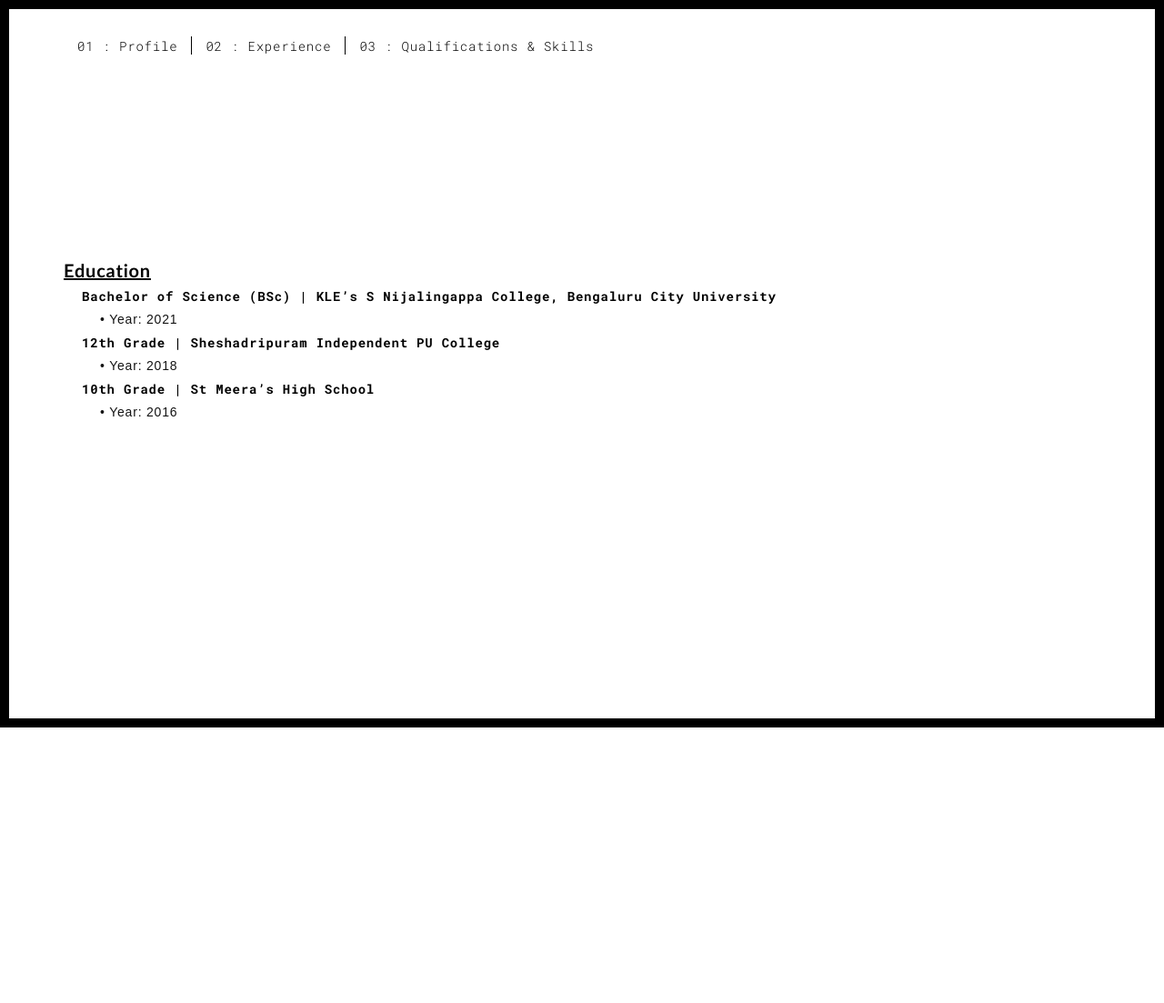
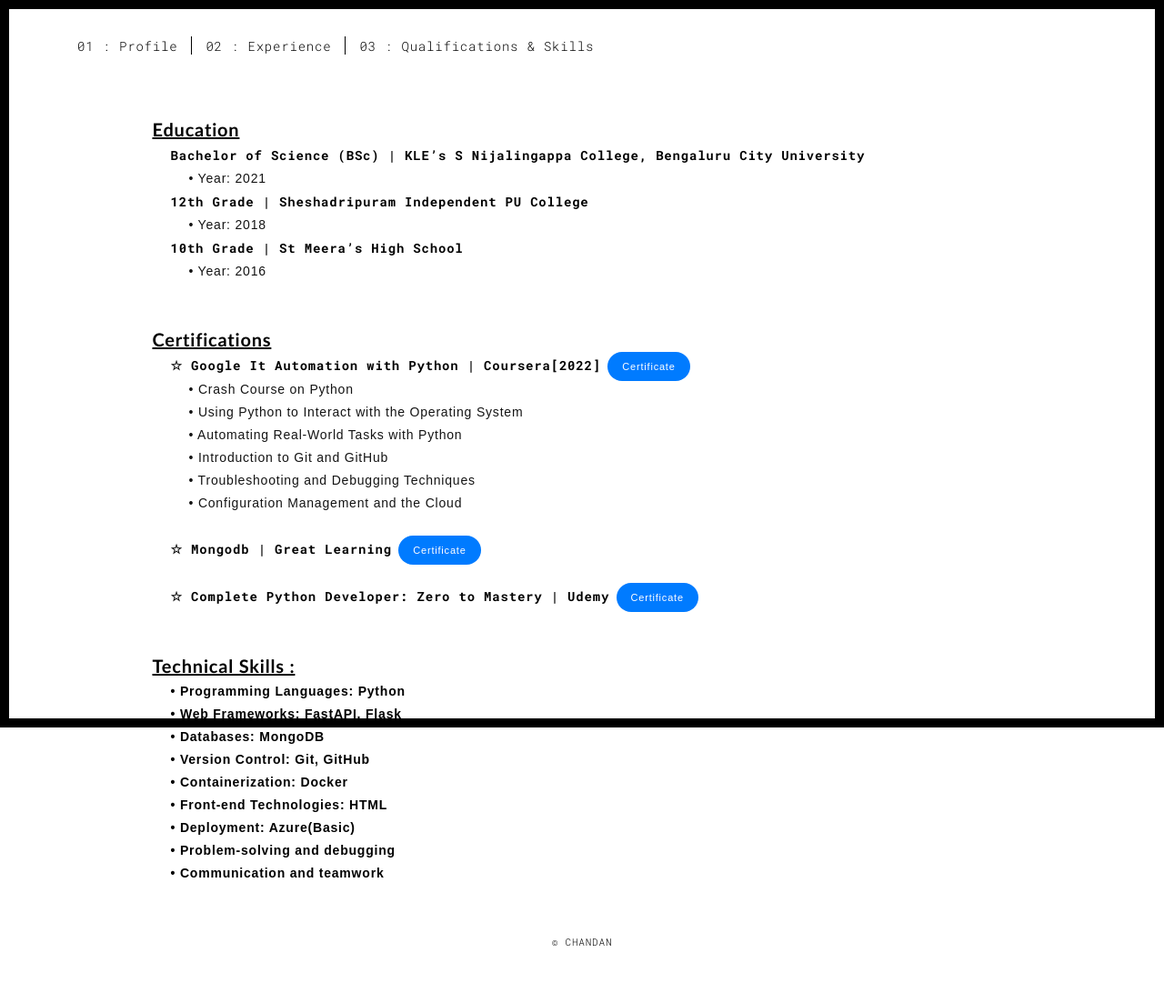
Before and after one commit to chandan-python/personal-portpolio, a Flask app: page /Qualifications.html in a window 1280 px wide. Shown: the whole page at 91% size. Before the commit the page ends 800 px from the top, so only its background shows below. Run offline with Flask 3, Linux system fonts and the light colour scheme; some libraries are stand-ins or nearby versions.

Commit message:
modifications

```diff
--- a/templates/Qualifications.html
+++ b/templates/Qualifications.html
@@ -9,21 +9,17 @@
   <meta name="google" content="notranslate" />
   <meta content="Mashup templates have been developped by Orson.io team" name="author">
 
-  <!-- Disable tap highlight on IE -->
   <meta name="msapplication-tap-highlight" content="no">
 
-  <!-- <img src="{{ url_for('static', filename='assets/apple-icon-180x180.png') }}" > -->
+  <link href="static/assets/favicon.ico" rel="icon">
 
-
-  <link rel="icon" href="{{ url_for('static', filename='assets/favicon.ico') }}">
-
-
-  <title>Qualifications $ skills</title>
+  <title>Qualifications & skills</title>
 
   <link href="/static/main.3f6952e4.css" rel="stylesheet">
 </head>
+</head>
 
-<body class="minimal">
+<body class="">
   <div id="site-border-left"></div>
   <div id="site-border-right"></div>
   <div id="site-border-top"></div>
@@ -50,15 +46,26 @@
       </div>
     </nav>
   </header>
-  <!-- Add your site or app content here -->
+
   <div class="hero-full-container background-image-container white-text-container">
     <!-- style="background-image: url('/static/assets/images/5651988.jpg')"> -->
+    <div class="section-container">
       <div class="container">
         <div class="row">
           <div class="col-xs-12">
-          <div class="hero-full-wrapper">
-            <div class="text-content">
+            <div class="section-container-spacer text-center">
+            </div>
+
+            <div class="row">
+              <div class="col-md-10 col-md-offset-1">
+                <div class="row">
+                  <div class="col-xs-12 col-md-8">
+
                     <style>
+                      .leftist {
+                        padding-left: 40px;
+                      }
+
                       pp {
                         text-decoration: underline;
                         color: black;
@@ -85,10 +92,25 @@
 
                       pb {
                         padding-left: 20px;
-                  font-size: 15px;
-                  font-weight: bolder;
+                        font-size: 14px;
+                        font-weight: bold;
                         color: black;
-                  font-family: 'calibri';
+                        font-family: 'Arial';
+                      }
+
+                      .my-button {
+                        padding: 10px 16px;
+                        background-color: #007bff;
+                        color: #fff;
+                        border: none;
+                        font-family: 'Arial';
+
+                        border-radius: 90px;
+                        cursor: pointer;
+                      }
+
+                      .my-button:hover {
+                        background-color: #0056b3;
                       }
                     </style>
 
@@ -101,32 +123,56 @@
                     <ab> • Year: 2018<br>
                     </ab>
                     <t>10th Grade | St Meera’s High School </t><br>
-              <ab> • Year: 2016<br>
-              </ab>
+                    <ab> • Year: 2016 </ab>
+
+                    <br><br><br>
+
+                    <pp>Certifications</pp></br>
+                    <t>&#x2606 Google It Automation with Python | Coursera[2022]</t>
+                    <a href="https://www.coursera.org/account/accomplishments/professional-cert/YSVPWL6FLBZD"
+                      class="my-button">Certificate</a><br>
+                    <ab>• Crash Course on Python</ab><br>
+                    <ab>• Using Python to Interact with the Operating System</ab><br>
+                    <ab>• Automating Real-World Tasks with Python</ab><br>
+                    <ab>• Introduction to Git and GitHub</ab><br>
+                    <ab>• Troubleshooting and Debugging Techniques</ab><br>
+                    <ab>• Configuration Management and the Cloud</ab><br>
+
+                    <!-- <a class="my-button">Certificate</a> -->
+
                     <br>
-              <br>
+                    <t>&#x2606 Mongodb | Great Learning</t>
+                    <a href="https://www.coursera.org/account/accomplishments/professional-cert/YSVPWL6FLBZD"
+                      class="my-button">Certificate</a><br><br>
+
+                    <t>&#x2606 Complete Python Developer: Zero to Mastery | Udemy</t>
+                    <a href="https://www.coursera.org/account/accomplishments/professional-cert/YSVPWL6FLBZD"
+                      class="my-button">Certificate</a>
 
 
+                    <br><br><br>
+
+                    <pp>Technical Skills :</pp><br>
+
+                    <pb>• Programming Languages: Python</pb><br>
+                    <pb>• Web Frameworks: FastAPI, Flask</pb><br>
+                    <pb>• Databases: MongoDB</pb><br>
+                    <pb>• Version Control: Git, GitHub</pb><br>
+                    <pb>• Containerization: Docker</pb><br>
+                    <pb>• Front-end Technologies: HTML</pb><br>
+                    <pb>• Deployment: Azure(Basic)</pb><br>
+                    <pb>• Problem-solving and debugging</pb><br>
+                    <pb>• Communication and teamwork</pb>
+                    <br><br><br>
 
 
-
-
-              <!-- <pp>Technical Skills :</pp><br>
-              <pb> Programming Languages: Python</pb><br>
-              <pb>Web Frameworks: FastAPI, Flask</pb><br>
-              <pb> Databases: MongoDB</pb><br>
-              <pb> Version Control: Git, GitHub</pb><br>
-              <pb> Containerization: Docker</pb><br>
-              <pb> Front-end Technologies: HTML, JavaScript (basic)</pb><br>
-              <pb> Deployment: Azure(Basic)</pb><br>
-              <pb> Software Development Lifecycle (SDLC)</pb><br>
-              <pb> Problem-solving and debugging</pb><br>
-              <pb> Agile methodologies</pb><br>
-              <pb> Strong communication and teamwork</pb> -->
-
-
-
-
+                  </div>
+                  <div class="col-xs-12 col-md-4">
+                    <!-- <img src="/static/assets/images/profil.jpg" class="img-responsive" alt=""> -->
+                  </div>
+                </div>
+              </div>
+            </div>
 
 
           </div>
@@ -134,10 +180,23 @@
       </div>
     </div>
   </div>
-  </div>
 
 
+  <footer class="footer-container text-center">
+    <div class="container">
+      <div class="row">
+        <div class="col-xs-12">
+          <p>© CHANDAN</p>
+        </div>
+      </div>
+    </div>
+  </footer>
 
+  <!-- <script>
+    document.addEventListener("DOMContentLoaded", function (event) {
+      navActivePage();
+    });
+  </script> -->
 </body>
 
 </html>
```
Also changed, not shown: templates/experience.html (+42 -20 lines), templates/profile.html (+21 -7 lines). Lines whose indentation alone changed are shown as unchanged.
